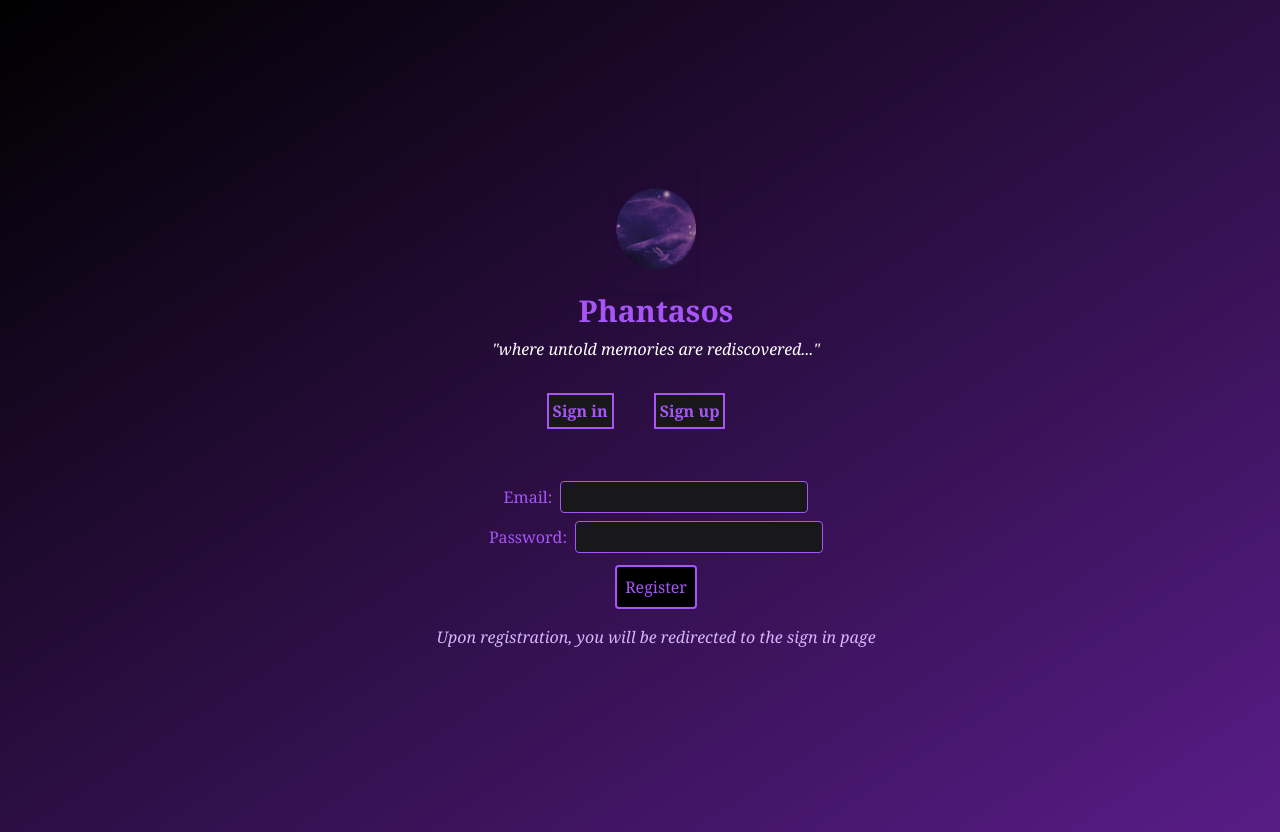
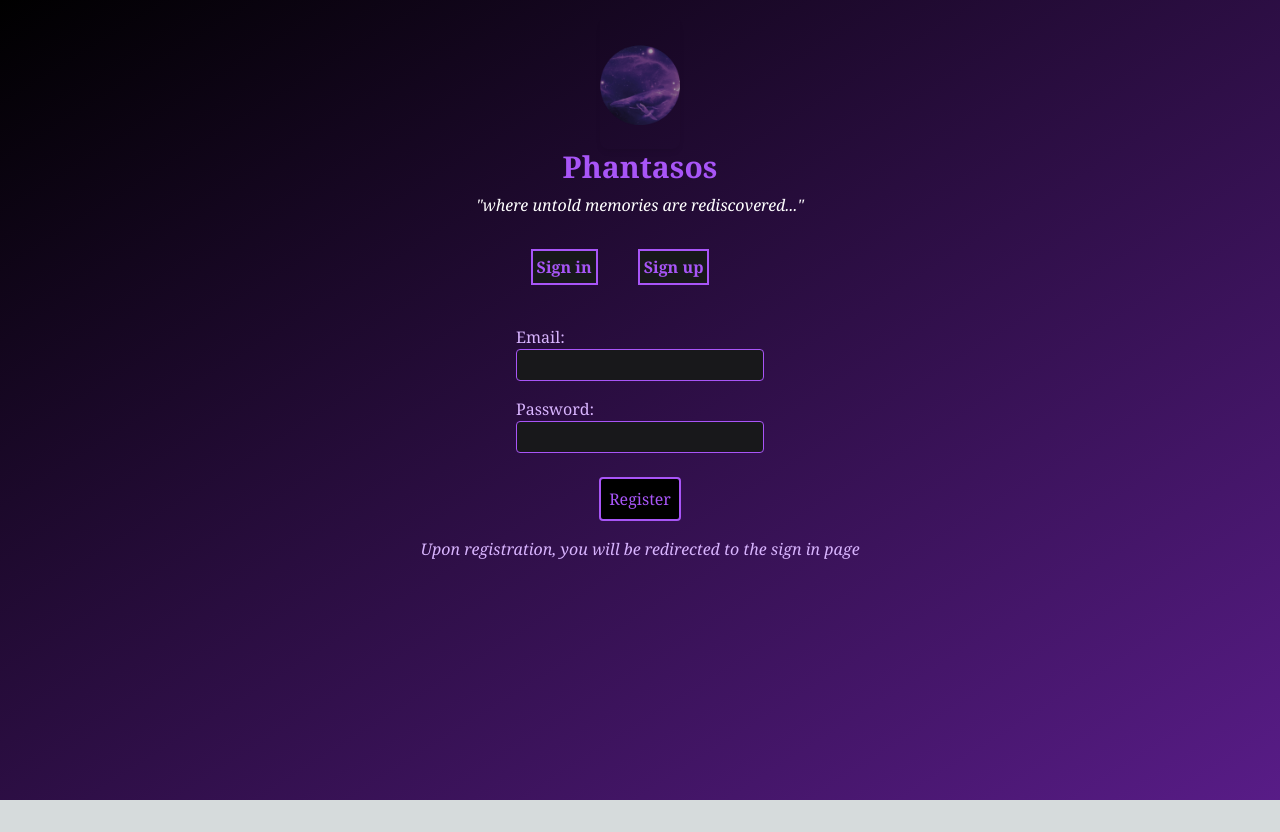
Before and after one commit to georgejmx/phantasos, a Next.js app: page / in a window 1280 px wide. Both pictures are taken after a click on the button "Sign up". After the commit the page ends 800 px from the top, so only its background shows below. Built offline with nearby package versions, Linux system fonts and the light colour scheme; no server answers; the database is empty.

Commit message:
fix: small ui bugs and cleanup

```diff
--- a/app/api/user/route.ts
+++ b/app/api/user/route.ts
@@ -3,12 +3,18 @@ import { hash } from "bcrypt";
 
 import clientPromise from "@/lib/setupMongo";
 import { User } from "@/lib/types";
+import { isValidEmail, isValidPassword } from "@/lib/utils";
 
 export async function POST(request: NextRequest): Promise<NextResponse> {
   try {
     const client = await clientPromise;
     const collection = client.db(process.env.DB_NAME).collection("users");
     const body: { email: string; password: string } = await request.json();
+    if (!isValidEmail(body.email)) {
+      return NextResponse.json({ message: "Invalid email" }, { status: 400 });
+    } else if (!isValidPassword(body.password)) {
+      return NextResponse.json({ message: "Insecure password detected" }, { status: 400 });
+    }
     const newUser: User = {
       email: body.email,
       hash: await hash(body.password, 10),
--- a/app/layout.tsx
+++ b/app/layout.tsx
@@ -12,8 +12,10 @@ export const metadata: Metadata = {
 export default function RootLayout({ children }: { children: React.ReactNode }) {
   return (
     <html lang="en">
-      <body className={`${inter.className} bg-gradient-to-br from-black to-purple-900 p-4`}>
-        <main className="m-0 p-0 flex flex-col flex-wrap justify-center items-center bg-cover h-screen w-screen font-serif">
+      <body
+        className={`${inter.className} h-screen w-screen bg-gradient-to-br from-black to-purple-900 p-4`}
+      >
+        <main className="m-0 p-0 flex flex-col flex-wrap justify-center items-center bg-cover font-serif">
           {children}
         </main>
       </body>
--- a/components/LoginMenu.tsx
+++ b/components/LoginMenu.tsx
@@ -5,6 +5,7 @@ import { signIn } from "next-auth/react";
 import { useState } from "react";
 
 import { createUser } from "@/lib/calls";
+import TextInput from "./TextInput";
 
 export default function LoginMenu(): JSX.Element {
   const router = useRouter();
@@ -13,6 +14,9 @@ export default function LoginMenu(): JSX.Element {
   const [email, setEmail] = useState<string>("");
   const [password, setPassword] = useState<string>("");
   const [errorMsg, setErrorMsg] = useState<string>("");
+
+  const emailUpdateHandler = (value: string) => setEmail(value);
+  const passwordUpdateHandler = (value: string) => setPassword(value);
 
   function submitHandler() {
     if (!email || !password) {
@@ -51,42 +55,18 @@ export default function LoginMenu(): JSX.Element {
         </button>
       </div>
       {isSignup && (
-        <div className="mt-2 py-4 flex flex-col items-center">
-          <div className="items-center">
-            <label htmlFor="email-input" className="text-purple-500 mr-2">
-              Email:
-            </label>
-            <input
-              id="email-input"
-              value={email}
-              onInput={(e) => setEmail(e.currentTarget.value)}
-              type="text"
-              className="my-1 text-purple-500 h-8 border border-purple-500 focus:border-purple-500 rounded bg-zinc-900"
-            />
-          </div>
-          <div className="items-center">
-            <label htmlFor="password-input" className="mt-2 text-purple-500 mr-2">
-              Password:
-            </label>
-            <input
-              id="password-input"
-              value={password}
-              onInput={(e) => setPassword(e.currentTarget.value)}
-              type="password"
-              className="my-1 text-purple-500 h-8 border border-purple-500 focus:border-purple-500 rounded bg-zinc-900"
-            />
-          </div>
+        <div className="mx-2 py-4 flex flex-col items-center">
+          <TextInput label={"Email"} onUpdate={emailUpdateHandler} isMasked={false} />
+          <TextInput label={"Password"} onUpdate={passwordUpdateHandler} isMasked={true} />
           <button
             className="m-2 rounded border-2 border-purple-500 p-2 text-purple-500 bg-black align-middle"
             onClick={submitHandler}
           >
             Register
           </button>
-
           <p className="text-purple-300 p-2 text-center italic">
             Upon registration, you will be redirected to the sign in page
           </p>
-
           {errorMsg && <p className="text-cyan-500 italic p-2 my-4">{errorMsg}</p>}
         </div>
       )}
--- a/components/RecordDream.tsx
+++ b/components/RecordDream.tsx
@@ -13,13 +13,8 @@ export default function RecordDream(props: RecordModalProps): JSX.Element {
   const [dreamtext, setDreamtext] = useState<string>("");
   const [errorMsg, setErrorMsg] = useState<string>("");
 
-  function onSelectArchetype(name: string) {
-    setSelectedArchetype(name);
-  }
-
-  function cancelHandler() {
-    props.onCancel();
-  }
+  const selectArchetypeHandler = (name: string) => setSelectedArchetype(name);
+  const cancelHandler = () => props.onCancel();
 
   // Handle user attempt to post dream
   function confirmHandler() {
@@ -29,16 +24,16 @@ export default function RecordDream(props: RecordModalProps): JSX.Element {
     }
 
     postDream(dreamtext, selectedArchetype)
-      .then((ok) => {
-        if (ok) {
+      .then((response) => {
+        if (response.ok) {
           props.onConfirm();
         } else {
-          setErrorMsg("Failed to post dream");
+          setErrorMsg(response.message);
         }
       })
       .catch((error: unknown) => {
         console.error(error);
-        setErrorMsg("Error when posting dream");
+        setErrorMsg("Client error when posting dream");
       });
   }
 
@@ -70,7 +65,7 @@ export default function RecordDream(props: RecordModalProps): JSX.Element {
 
             <SelectArchetypeGrid
               archetypes={props.archetypes}
-              onSelect={onSelectArchetype}
+              onSelect={selectArchetypeHandler}
             />
 
             {errorMsg && <p className="text-cyan-500 italic p-2 my-4">{errorMsg}</p>}
--- /dev/null
+++ b/components/TextInput.tsx
@@ -0,0 +1,14 @@
+import { TextInputProps } from "@/lib/types";
+
+export default function TextInput(props: TextInputProps): JSX.Element {
+  return (
+    <div className="flex flex-col mb-4">
+      <label className="text-purple-300 mr-2">{props.label}:</label>
+      <input
+        onInput={(e) => props.onUpdate(e.currentTarget.value)}
+        type={props.isMasked ? "password" : "text"}
+        className="text-purple-500 h-8 border border-purple-500 focus:border-purple-500 rounded bg-zinc-900"
+      />
+    </div>
+  );
+}
--- a/lib/calls.ts
+++ b/lib/calls.ts
@@ -2,7 +2,10 @@
 
 import { ApiResponse } from "./types";
 
-export async function postDream(dreamtext: string, archetype: string): Promise<boolean> {
+export async function postDream(
+  dreamtext: string,
+  archetype: string
+): Promise<ApiResponse> {
   const response = await fetch("/api/dream", {
     method: "POST",
     headers: {
@@ -10,8 +13,15 @@ export async function postDream(dreamtext: string, archetype: string): Promise<b
     },
     body: JSON.stringify({ dreamtext, archetype }),
   });
-  if (response.status < 300) return true;
-  return false;
+  if (response.status === 201) {
+    const responseBody = await response.json();
+    return { ok: true, message: responseBody.message };
+  } else if (response.status === 400 || 500) {
+    const responseBody = await response.json();
+    return { ok: false, message: responseBody.message };
+  } else {
+    return { ok: false, message: "Network error" };
+  }
 }
 
 export async function createUser(email: string, password: string): Promise<ApiResponse> {
@@ -25,7 +35,7 @@ export async function createUser(email: string, password: string): Promise<ApiRe
   if (response.status === 201) {
     const responseBody = await response.json();
     return { ok: true, message: responseBody.message };
-  } else if (response.status === 500) {
+  } else if (response.status === 400 || 500) {
     const responseBody = await response.json();
     return { ok: false, message: responseBody.message };
   } else {
--- a/lib/utils.ts
+++ b/lib/utils.ts
@@ -1,4 +1,15 @@
 import { Archetype, Dream, RawDream } from "./types";
+
+const EMAIL_REGEX = /^[^\s@]+@[^\s@]+\.[^\s@]+$/;
+const PASSWORD_REGEX = /^(?=.*[a-z])(?=.*[A-Z])(?=.*\d).{8,}$/;
+
+export function isValidEmail(input: string): boolean {
+  return EMAIL_REGEX.test(input);
+}
+
+export function isValidPassword(input: string): boolean {
+  return PASSWORD_REGEX.test(input);
+}
 
 function parseDate(date: Date): string {
   return date.toUTCString().split(" ").slice(0, 4).join(" ");
--- a/tailwind.config.ts
+++ b/tailwind.config.ts
@@ -1,17 +1,8 @@
 import type { Config } from "tailwindcss";
 
 const config: Config = {
-  content: [
-    "./components/**/*.{js,ts,jsx,tsx,mdx}",
-    "./app/**/*.{js,ts,jsx,tsx,mdx}",
-  ],
-  theme: {
-    extend: {
-      backgroundImage: {
-        whale: "url('./src/assets/whale.jpg')",
-      },
-    },
-  },
+  content: ["./components/**/*.{js,ts,jsx,tsx,mdx}", "./app/**/*.{js,ts,jsx,tsx,mdx}"],
+  theme: {},
   plugins: [],
 };
 export default config;
```
Also changed, not shown: lib/types.ts (+8 -2 lines), 1 other file (tests, documents, lock files or other folders).
